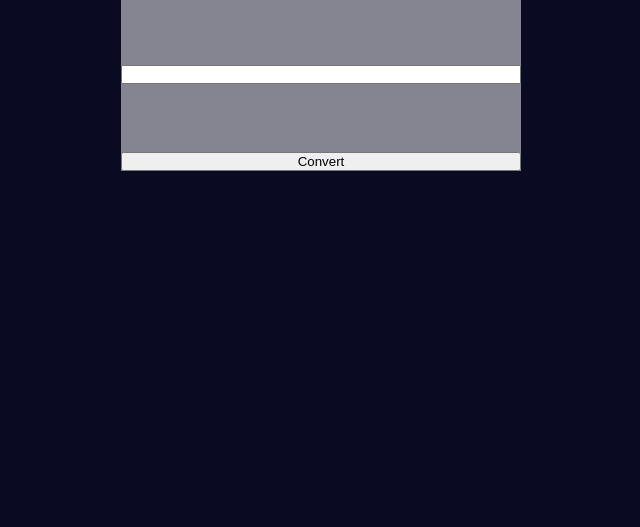
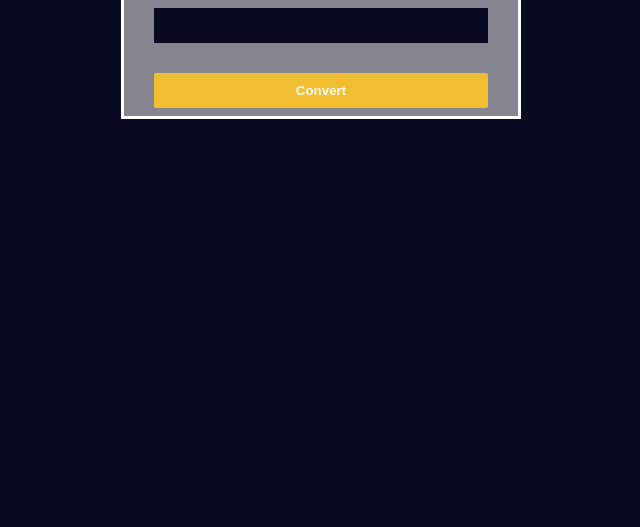
Before and after one commit to SALAHEDDIN47/Roman-Numeral-Converter, a plain HTML site: page index.html in a window 1280 px wide. Shown: the part 273-800 px from the top of the page, without its empty margins (319-959 px from the left). Drawn offline with Linux system fonts and the light colour scheme.

Commit message:
adding code...

```diff
--- a/styles.css
+++ b/styles.css
@@ -19,7 +19,7 @@
   }
 
   .title {
-    font-size: large;
+    font-size: 16px;
     color: var(--light-grey);
     margin-bottom: 20px;
   }
@@ -44,12 +44,13 @@
 
   .container {
     background-color: rgba(255, 255, 255, 0.5);
-
     height:200px;
     width:400px;
+    padding: 30px;
     display: flex;
     flex-direction: column;
-    justify-content: space-between;
+    gap:30px;
+    border: 3px solid white;
   }
 
   .submit {
@@ -59,8 +60,27 @@
   p {
     color: #f5f6f7;
   }
+
   label {
+    font-family: Arial, Helvetica, sans-serif;
     color: var(--light-grey);
     text-align:center;
     font-size: 1.4rem;
+    font-weight: bold;
   }
+
+  #convert-btn {
+    background-color: var(--yellow);
+    font-weight:bold;
+    color:#f5f6f7;
+    border-radius: 2px;
+    border: none;
+    padding: 10px;
+  }
+
+  input[type=number] {
+    background-color: var(--dark-grey);
+    color: white;
+    border: none;
+    padding:10px;
+  }
```
